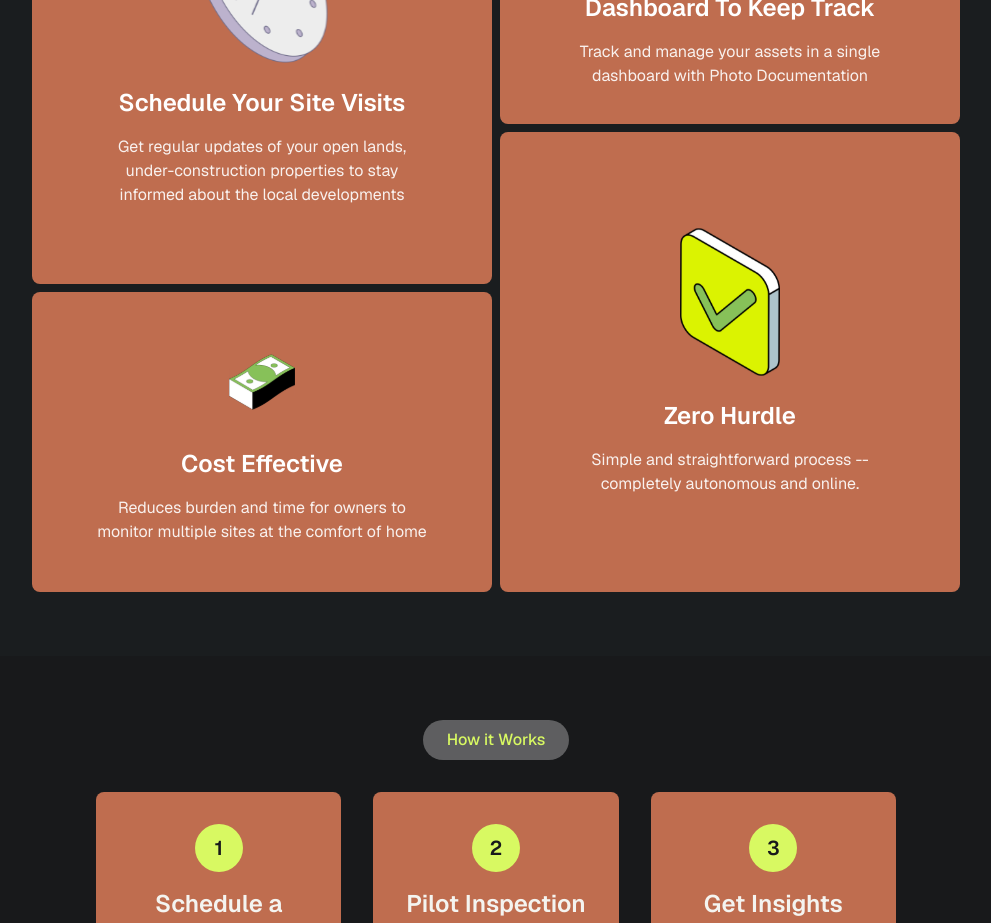
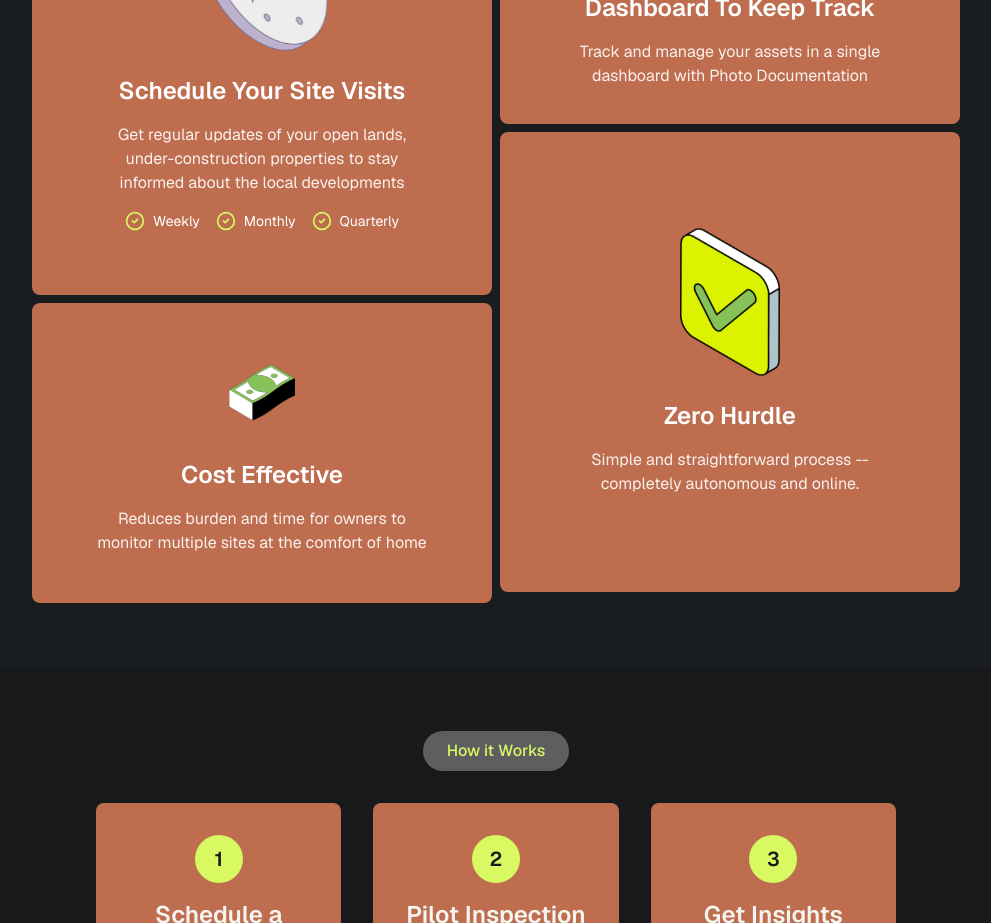
Before and after one commit to aravindmetku/tavros-app, a Next.js app: page / in a window 1280 px wide. Shown: the part 1020-1943 px from the top of the page, without its empty margins (144-1135 px from the left). Built offline with nearby package versions, Linux system fonts and the light colour scheme.

Commit message:
add info for key feature time

```diff
--- a/components/key-features.tsx
+++ b/components/key-features.tsx
@@ -1,5 +1,6 @@
 import Image from "next/image";
 import SectionLabel from "./section-label";
+import { CheckCircle2 } from "lucide-react";
 
 export default function KeyFeatures() {
   const features = [
@@ -51,7 +52,21 @@ export default function KeyFeatures() {
               <h3 className="text-xl md:text-2xl font-semibold mb-2 md:mb-4 text-white">
                 {features[0].title}
               </h3>
-              <p className="text-sm md:text-base text-white/90">{features[0].description}</p>
+              <p className="text-sm md:text-base text-white/90 mb-4">{features[0].description}</p>
+              <div className="flex gap-4 items-center justify-center">
+                <div className="flex items-center gap-2">
+                  <CheckCircle2 className="w-5 h-5 text-lime" />
+                  <span className="text-sm text-white">Weekly</span>
+                </div>
+                <div className="flex items-center gap-2">
+                  <CheckCircle2 className="w-5 h-5 text-lime" />
+                  <span className="text-sm text-white">Monthly</span>
+                </div>
+                <div className="flex items-center gap-2">
+                  <CheckCircle2 className="w-5 h-5 text-lime" />
+                  <span className="text-sm text-white">Quarterly</span>
+                </div>
+              </div>
             </div>
             <div className="flex flex-col items-center justify-center text-center p-6 md:p-16 h-[250px] md:h-[300px] bg-coral rounded-lg hover:bg-opacity-90 transition-all duration-300">
               <Image
```
